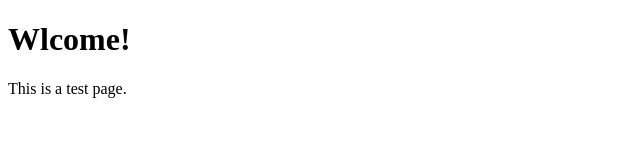
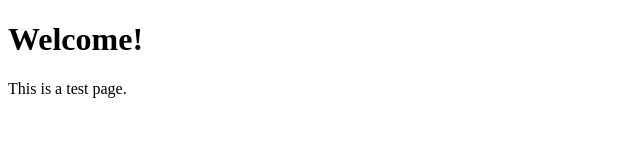
Before and after one commit to NadineBalbach/NadineBalbach.github.io, a plain HTML site: page index.html in a window 1280 px wide. Shown: the full height of the page, 0-640 px from the left. Drawn offline with Linux system fonts and the light colour scheme.

Commit message:
Update index.html

```diff
--- a/index.html
+++ b/index.html
@@ -4,7 +4,7 @@
     <title>NadineBalbach.github.io</title>
   </head>
   <body>
-      <h1>Wlcome!</h1>
+      <h1>Welcome!</h1>
       <p>This is a test page.</p>
   </body>
 </html>
```
